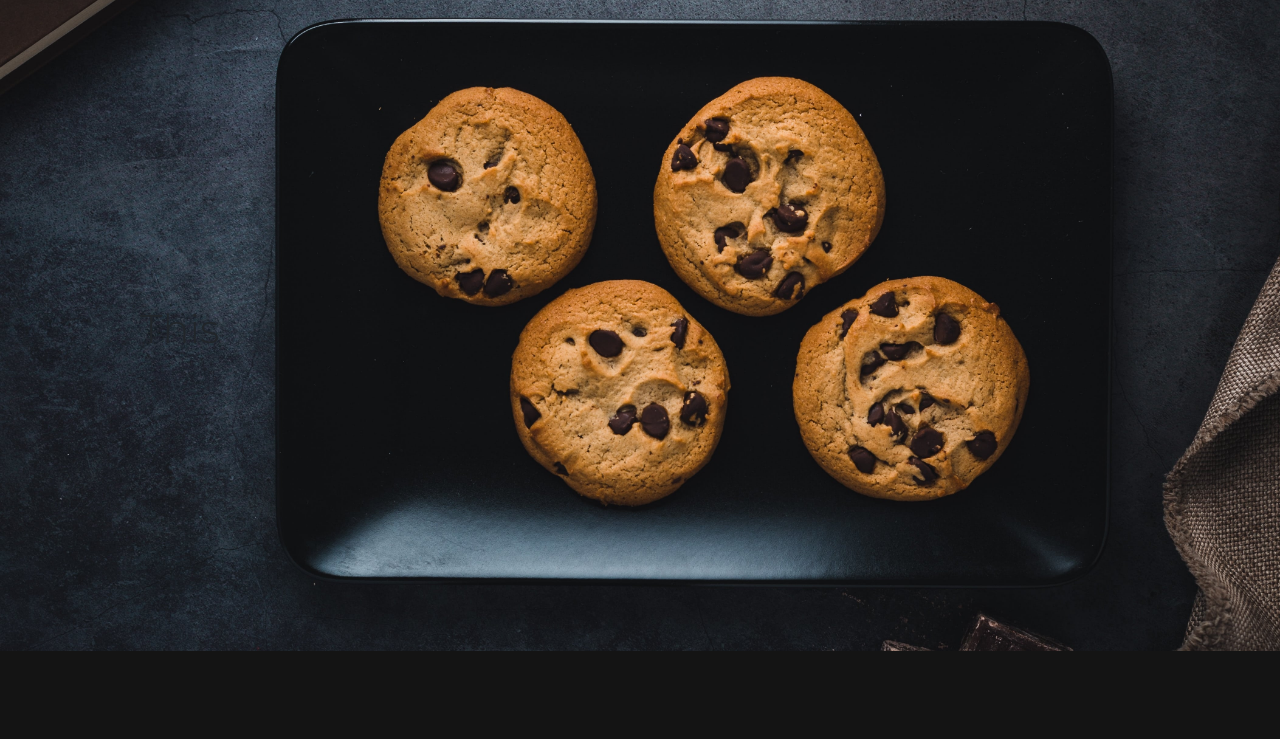
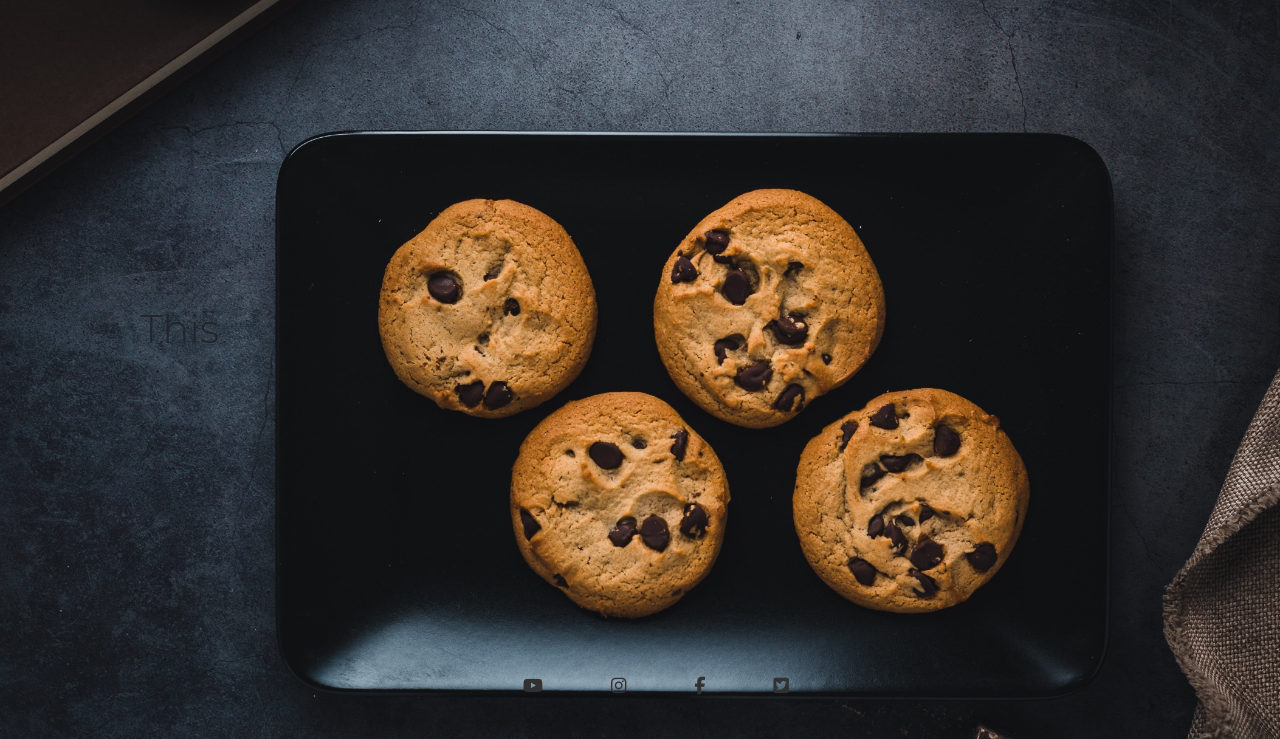
Before and after one commit to LanaCreegan/The-Cookie-Dough-Company-PP5, a Django app: page / in a window 1280 px wide. Shown: the part 149-888 px from the top of the page. Before the commit the page ends 800 px from the top, so only its background shows below. Run offline with Django 3.2, Linux system fonts and the light colour scheme; parts of the project's set-up code (start-up, migrations or seed data) failed here and were passed over; some libraries are stand-ins or nearby versions.

Commit message:
Add footer

```diff
--- a/static/css/base.css
+++ b/static/css/base.css
@@ -99,7 +99,25 @@ a.category-badge > span.badge:hover {
     z-index: -1;
 }
 
+/*------FOOTER------*/
+footer {
+    padding: 64px 0;
+}
 
+.social-networks {
+    text-align: center;
+
+}
+
+.social-networks > li {
+    display: inline;
+    margin: 0 32px;
+}
+
+.social-networks i {
+    font-size: 110%;
+    color: #323031;
+}
 
 
 
--- a/templates/base.html
+++ b/templates/base.html
@@ -119,10 +119,43 @@
   </div>
 {% endif %}
 
+
+
+
+
     {% block page_header %}
     {% endblock %}
     {% block content %}
+
     {% endblock %}
+
+    <!--Footer section-->
+<footer class="mt-auto py-4">
+    <div>
+        <ul class="social-networks">
+            <li>
+                <a href="https://www.youtube.com/" target="_blank" rel="noopener"
+                    aria-label="Visit our Youtube channel (opens in a new tab)"><i
+                        class="fa-brands fa-youtube"></i></a>
+            </li>
+            <li>
+                <a href="https://www.instagram.com/" target="_blank" rel="noopener"
+                    aria-label="Visit our Instagram page (opens in a new tab)"><i
+                        class="fa-brands fa-instagram"></i></a>
+            </li>
+            <li>
+                <a href="https://www.facebook.com/" target="_blank" rel="noopener"
+                    aria-label="Visit our Facebook page (opens in a new tab)"><i
+                        class="fa-brands fa-facebook-f"></i></a>
+            </li>
+            <li>
+                <a href="https://www.twitter.com/" target="_blank" rel="noopener"
+                    aria-label="Visit our Twitter page (opens in a new tab)"><i
+                        class="fa-brands fa-square-twitter"></i></a>
+            </li>
+        </ul>
+    </div>
+</footer>
     {% block postloadjs %}
     <script type="text/javascript">
        $(document).ready(function(){  $('.toast').toast('show');
```
